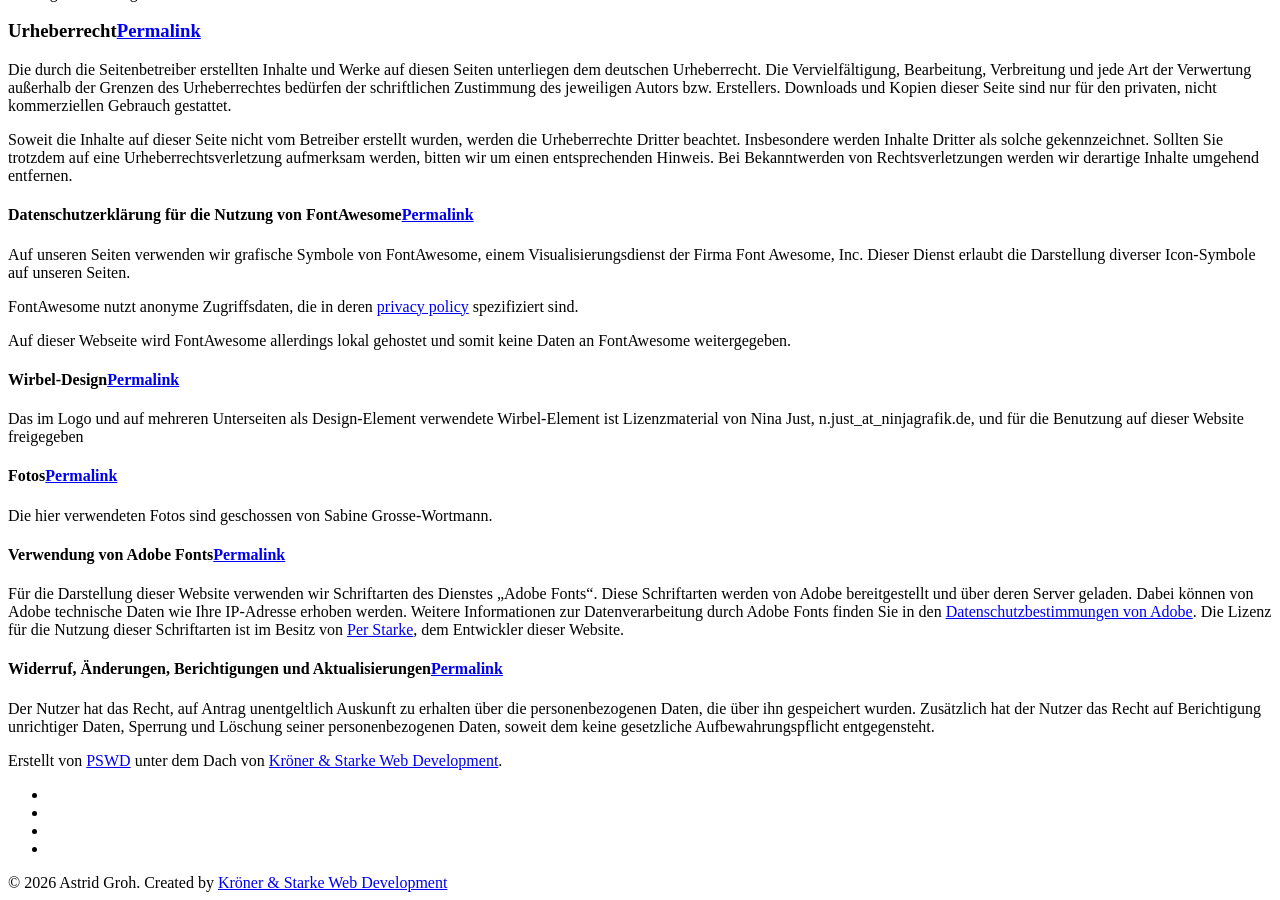
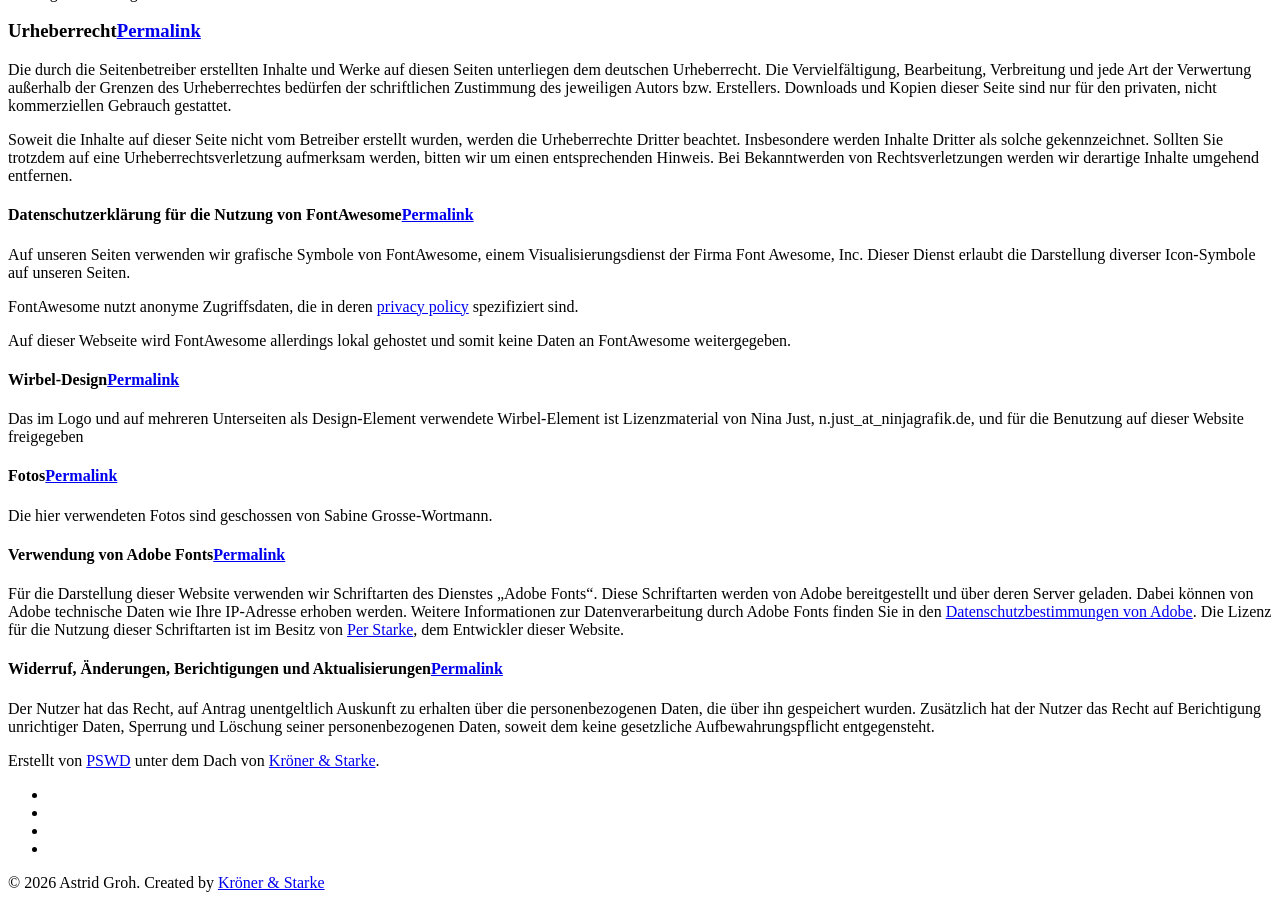
Before and after one commit to perstarke-webdev/inbewegung.net-site, a Jekyll site: the page built from _pages/99_imprint.md, in a window 1280 px wide and 900 px high, scrolled down 2429 px. Built offline with Jekyll 4.4.1, drawn with Linux system fonts in a browser that asks for light colours; cached includes are drawn as plain includes; some web fonts are replaced.

Commit message:
Migrate KSWD branding to K&S

```diff
--- a/_config.yml
+++ b/_config.yml
@@ -42,7 +42,7 @@ footer:
       url:  "https://www.instagram.com/astridgroh_inbewegung"
   copyright: "Astrid Groh" # Replace with your own
   creator: # Replace with your own creator name or remove this if you don't want any "created by" in the footer
-      name: "Kröner & Starke Web Development"
+      name: "Kröner & Starke"
       url: "https://kroener-starke.ch/"
 
 
--- a/_pages/99_imprint.md
+++ b/_pages/99_imprint.md
@@ -94,4 +94,4 @@ Die Lizenz für die Nutzung dieser Schriftarten ist im Besitz von [Per Starke](h
 #### Widerruf, Änderungen, Berichtigungen und Aktualisierungen
 Der Nutzer hat das Recht, auf Antrag unentgeltlich Auskunft zu erhalten über die personenbezogenen Daten, die über ihn gespeichert wurden. Zusätzlich hat der Nutzer das Recht auf Berichtigung unrichtiger Daten, Sperrung und Löschung seiner personenbezogenen Daten, soweit dem keine gesetzliche Aufbewahrungspflicht entgegensteht.<br />
 
-Erstellt von [PSWD](https://perstarke-webdev.de/) unter dem Dach von [Kröner & Starke Web Development](https://kroener-starke.ch/).
+Erstellt von [PSWD](https://perstarke-webdev.de/) unter dem Dach von [Kröner & Starke](https://kroener-starke.ch/).
```
